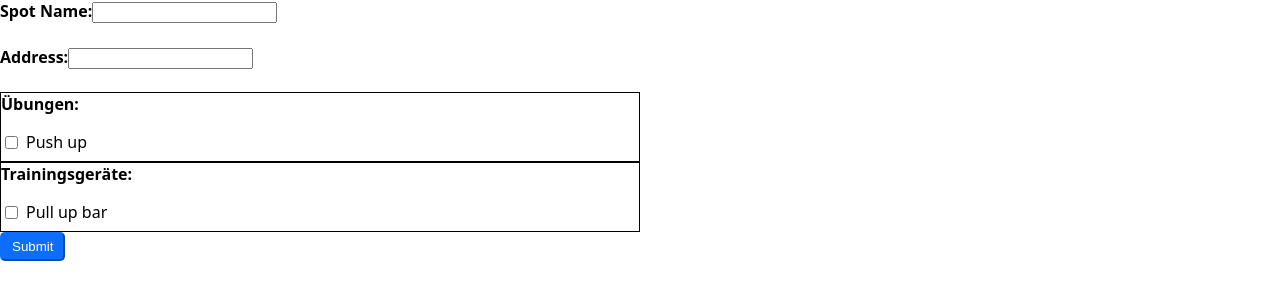
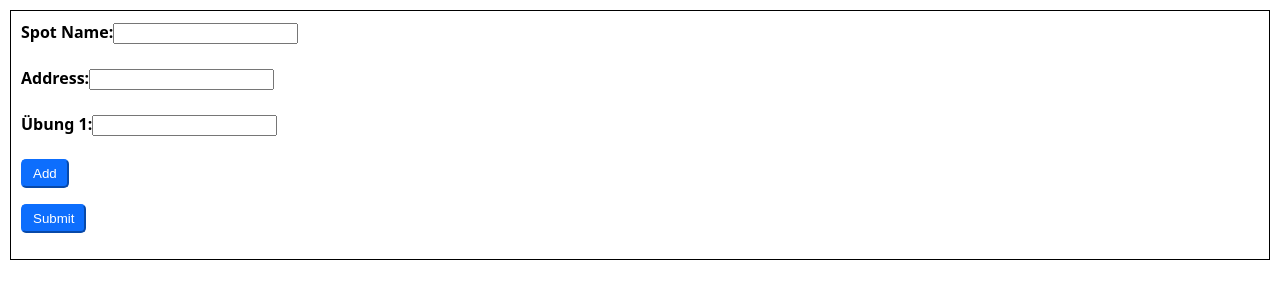
Before and after one commit to zimb0o/capstone-project, a Next.js app: page / in a window 1280 px wide. Shown: the top 300 px of the page. Built offline with nearby package versions, Linux system fonts and the light colour scheme.

Commit message:
add addhandler

```diff
--- a/components/SpotForm.js
+++ b/components/SpotForm.js
@@ -5,14 +5,24 @@ export default function Home() {
   const [formData, setFormData] = useState({
     Spotname: "",
     Address: "",
-    Übungen: [],
-    Trainingsgeräte: [],
+    Tasks: [""],
   });
 
-  const onChangeHandler = (event) => {
+  const onChangeHandler = (event, index) => {
     const name = event.target.name;
     const value = event.target.value;
-    setFormData((prevFormData) => ({ ...prevFormData, [name]: value }));
+    setFormData((prevFormData) => {
+      const newFormData = { ...prevFormData };
+      newFormData.Tasks[index] = value;
+      return newFormData;
+    });
+  };
+
+  const onAddHandler = () => {
+    setFormData((prevFormData) => ({
+      ...prevFormData,
+      Tasks: [...prevFormData.Tasks, ""],
+    }));
   };
 
   const onSubmitHandler = (event) => {
@@ -22,67 +32,47 @@ export default function Home() {
 
   return (
     <div>
-      <form onSubmit={onSubmitHandler}>
+      <Form onSubmit={onSubmitHandler}>
         <FormGroup>
-          <FormLabel htmlFor="SpotName" className="form-label">
-            Spot Name:
-          </FormLabel>
-          <input
-            className="form-control"
-            type="text"
-            name="Spotname"
-            onChange={onChangeHandler}
-          />
+          <FormLabel htmlFor="SpotName">Spot Name:</FormLabel>
+          <input type="text" name="Spotname" onChange={onChangeHandler} />
         </FormGroup>
         <FormGroup>
-          <FormLabel htmlFor="Address" className="form-label">
-            Address:
-          </FormLabel>
-          <input
-            className="form-control"
-            type="text"
-            name="Address"
-            onChange={onChangeHandler}
-          />
+          <FormLabel htmlFor="Address">Address:</FormLabel>
+          <input type="text" name="Address" onChange={onChangeHandler} />
         </FormGroup>
-        <FormTasks>
-          <FormLabel htmlFor="Übungen" className="form-label">
-            Übungen:
-          </FormLabel>
-          <FormCheckbox>
+        {formData.Tasks.map((tasks, index) => (
+          <FormGroup key={index}>
+            <FormLabel htmlFor={`Tasks${index}]`}>Übung {index + 1}:</FormLabel>
             <input
-              type="checkbox"
-              name="Übungen"
-              value="push up"
-              onChange={onChangeHandler}
+              type="text"
+              name={`Tasks[${index}]`}
+              value={formData.Tasks[index]}
+              onChange={(event) => onChangeHandler(event, index)}
             />
-            <label htmlFor="push up">Push up</label>
-          </FormCheckbox>
-        </FormTasks>
-        <FormTasks>
-          <FormLabel htmlFor="Trainingsgeräte" className="form-label">
-            Trainingsgeräte:
-          </FormLabel>
-          <FormCheckbox>
-            <input
-              type="checkbox"
-              name="Trainingsgeräte"
-              value="pull up bar"
-              onChange={onChangeHandler}
-            />
-            <label htmlFor="pull up bar">Pull up bar</label>
-          </FormCheckbox>
-        </FormTasks>
+          </FormGroup>
+        ))}
         <FormGroup>
-          <Button className="btn" type="submit">
-            Submit
-          </Button>{" "}
+          <Button type="button" onClick={onAddHandler}>
+            Add
+          </Button>
         </FormGroup>
-      </form>
+        <FormGroup>
+          <Button type="submit">Submit</Button>{" "}
+        </FormGroup>
+      </Form>
     </div>
   );
 }
 
+const Form = styled.form`
+  padding: 10px;
+  margin: 10px;
+  border: 1px solid;
+  border: radius 2px solid;
+  display: flex;
+  flex-direction: column;
+`;
 const FormLabel = styled.div`
   margin-bottom: 0.5rem;
   display: inline-block;
@@ -92,24 +82,9 @@ const FormLabel = styled.div`
 const FormGroup = styled.div`
   margin-bottom: 1rem;
 `;
-
-const FormTasks = styled.div`
-  border: 1px solid;
-  height: 50%;
-  width: 50%;
+const FormTask = styled.div`
+  margin-bottom: 1rem;
 `;
-
-const FormCheckbox = styled.div`
-  display: flex;
-  align-items: center;
-  margin-top: 0.5rem;
-  margin-bottom: 0.5rem;
-
-  input[type="checkbox"] {
-    margin-right: 0.5rem;
-  }
-`;
-
 const Button = styled.button`
   color: #fff;
   background-color: #0d6efd;
```
